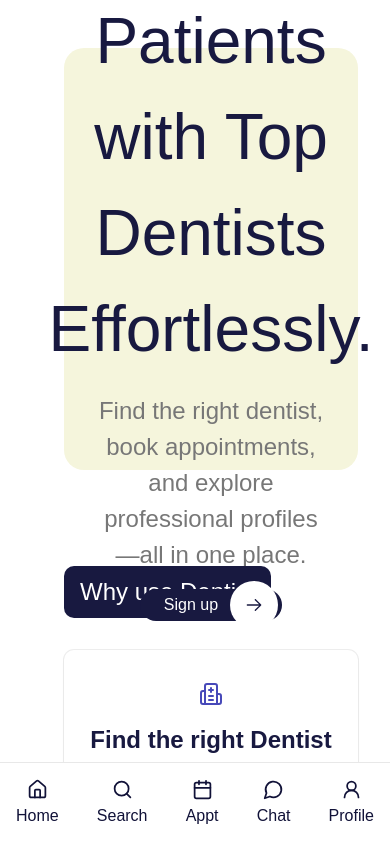
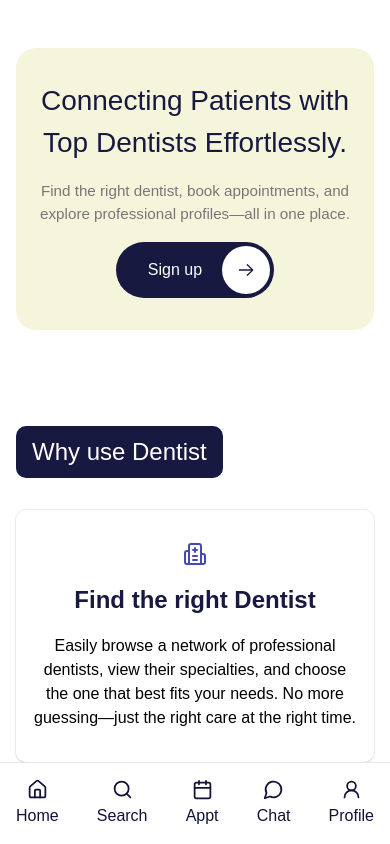
Before and after one commit to akrambgh1/dentist-v3, a React (Vite) app: page / in a window 390 px wide. Built offline with nearby package versions, Linux system fonts and the light colour scheme; no server answers; a web font is replaced by a local one.

Commit message:
small fixes

```diff
--- a/src/components/Button.jsx
+++ b/src/components/Button.jsx
@@ -1,3 +1,4 @@
+/* eslint-disable react/prop-types */
 import Login from "./Login-page";
 import Register from "./register-page";
 import { useState } from "react";
@@ -64,7 +65,7 @@ export default Button;
 
 export function Button2({text}) {
   return (
-    <button className="group w-fit relative cursor-pointer inline-flex h-[calc(48px+8px)] items-center justify-center rounded-full bg-[#181940] py-1 pl-6 pr-14 font-medium text-white hover:text-[#181940]">
+    <button className="group relative cursor-pointer inline-flex h-[calc(48px+8px)] items-center justify-center rounded-full bg-[#181940] py-1 pl-[2rem] pr-[4rem] font-medium text-white hover:text-[#181940]">
       <span className="z-10 pr-2">{text}</span>
       <div className="absolute right-1 inline-flex h-12 w-12 items-center justify-end rounded-full bg-[#ffffff] text-[#181940] transition-[width] group-hover:w-[calc(100%-8px)] ">
         <div className="mr-3.5 flex items-center justify-center">
--- a/src/components/home.jsx
+++ b/src/components/home.jsx
@@ -19,17 +19,19 @@ export default function Home() {
       <section className="flex min-h-screen h-auto">
         <Sidebar></Sidebar>
         <section className="h-[100vh] flex-1 overflow-y-scroll">
-          <section className="flex flex-col min-h-screen gap-[2rem] mb-[3rem] items-center pt-[3rem]">
-            <div className="flex flex-col w-[100%] items-center justify-center gap-[3rem] pl-[4rem] pr-[2rem]">
-              <div className="flex flex-col gap-[1rem] w-full mb-[3rem] items-center justify-center h-[50vh] bg-[#f5f5dc] rounded-[20px] px-[2rem] text-center">
-                <h1 className="text-[4rem] text-[#181940] font-[500]">
+          <section className="flex flex-col min-h-screen gap-[2rem] mb-[7rem] items-center pt-[3rem]">
+            <div className="flex flex-col w-[100%] items-center justify-center gap-[3rem] pl-[4rem] pr-[2rem] max-md:px-4">
+              <div className="flex flex-col gap-[1rem] w-full mb-[3rem] items-center justify-center h-[50vh] bg-[#f5f5dc] rounded-[20px] px-[2rem] text-center max-md:h-auto max-md:py-[2rem] max-md:px-4">
+                <h1 className="text-[4rem] text-[#181940] font-[500] max-xl:text-[2.5rem] max-md:text-[1.75rem]">
                   Connecting Patients with Top Dentists Effortlessly.
                 </h1>
-                <h2 className="text-[#777] text-[1.5rem]">
+                <h2 className="text-[#777] text-[1.75rem] max-xl:text-[1.25rem] max-md:text-[.95rem]">
                   Find the right dentist, book appointments, and explore
                   professional profiles—all in one place.
                 </h2>
+                <Link to="/Register">
                 <Button2 text={"Sign up"}/>
+                </Link>
               </div>
 
               <div className="flex flex-col gap-[2rem]">
@@ -37,7 +39,7 @@ export default function Home() {
                   Why use Dentist
                 </h1>
 
-                <div className="md:grid md:grid-cols-2 gap-8">
+                <div className="md:grid md:grid-cols-2 gap-8 max-md:flex max-md:flex-col max-md:gap-[2rem]">
                   <Card
                     icon={Hospital}
                     title="Find the right Dentist"
```
